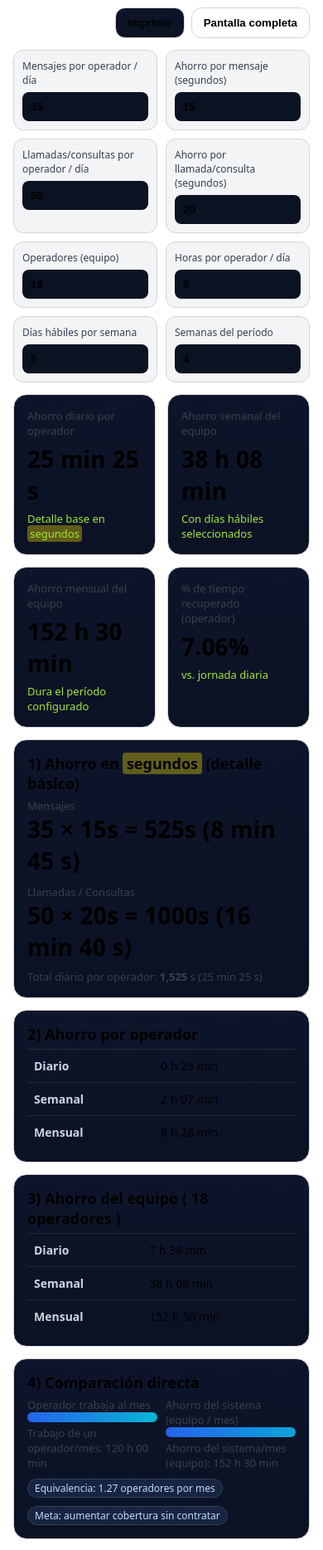
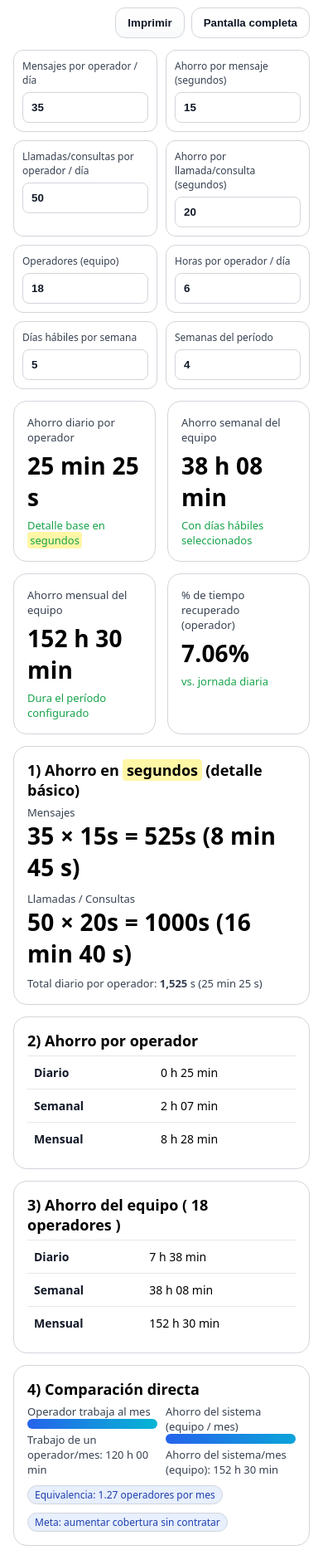
Before and after one commit to UserTestCC/Tiempos, a plain HTML site: page index.html in a window 390 px wide. Shown: the part 91-1959 px from the top of the page at 83% size. Drawn offline with Linux system fonts and the light colour scheme.

Commit message:
Update index.html

```diff
--- a/index.html
+++ b/index.html
@@ -4,91 +4,124 @@
 <meta charset="utf-8" />
 <meta name="viewport" content="width=device-width, initial-scale=1" />
 <title>Impacto del Nuevo Sistema – Ahorro de Tiempo</title>
-<meta name="color-scheme" content="light dark">
+<meta name="color-scheme" content="light">
 <style>
-
-
-:root {
-  --bg:#ffffff;       /* fondo principal blanco */
-  --bg-soft:#f9fafb;  /* gris muy claro */
-  --card:#f3f4f6;     /* tarjetas claras */
-  --ink:#000000;      /* texto principal en negro */
-  --muted:#374151;    /* gris oscuro para texto secundario */
-  --line:#d1d5db;     /* bordes claros */
-  --accent:#2563eb;   /* azul fuerte */
-  --accent2:#06b6d4;  /* cian */
-  --ok:#16a34a;       /* verde */
-  --warn:#d97706;     /* ámbar */
-  --danger:#dc2626;   /* rojo */
-  --ring:rgba(37,99,235,.35); /* azul translúcido */
+/* ===== Paleta (modo claro) ===== */
+:root{
+  --bg:#ffffff;        /* fondo principal */
+  --bg-soft:#f9fafb;   /* gris muy claro */
+  --card:#ffffff;      /* tarjetas */
+  --ink:#000000;       /* texto principal */
+  --muted:#374151;     /* texto secundario */
+  --line:#d1d5db;      /* bordes */
+  --accent:#2563eb;    /* azul */
+  --accent2:#06b6d4;   /* cian */
+  --ok:#16a34a;        /* verde */
+  --warn:#d97706;      /* ámbar */
+  --danger:#dc2626;    /* rojo */
+  --ring:rgba(37,99,235,.25);
 }
-
 
 *{box-sizing:border-box}
 html,body{height:100%}
 
-
-  body {
+/* ===== Base ===== */
+body{
   margin:0;
-  background:#ffffff;   /* fondo blanco */
-  color:var(--ink);     /* texto negro */
+  background:var(--bg);
+  color:var(--ink);
   font-family: ui-sans-serif,system-ui,-apple-system,Segoe UI,Roboto,Ubuntu,Cantarell,"Noto Sans",sans-serif;
 }
-  .wrap{max-width:1200px; margin:28px auto; padding:0 16px 80px}
-  header{display:flex; flex-wrap:wrap; align-items:center; gap:12px; margin-bottom:14px}
-  h1{margin:0; font-size:clamp(22px,3.6vw,36px); font-weight:800; letter-spacing:.2px; display:flex; align-items:center; gap:10px}
-  .dot{width:12px; height:12px; border-radius:999px; background:linear-gradient(135deg,var(--accent),var(--accent2)); box-shadow:0 0 22px var(--ring)}
+
+.wrap{max-width:1200px;margin:28px auto;padding:0 16px 80px}
+header{display:flex;flex-wrap:wrap;align-items:center;gap:12px;margin-bottom:14px}
+h1{margin:0;font-size:clamp(22px,3.6vw,36px);font-weight:800;letter-spacing:.2px;display:flex;align-items:center;gap:10px}
+.dot{width:12px;height:12px;border-radius:999px;background:linear-gradient(135deg,var(--accent),var(--accent2))}
 .muted{color:var(--muted)}
-  .toolbar{margin-left:auto; display:flex; gap:8px}
+.toolbar{margin-left:auto;display:flex;gap:8px}
+
+/* ===== Botones ===== */
 .btn{
-    cursor:pointer; border:1px solid var(--line); background:linear-gradient(180deg,#0e152b,#0b1222);
-    color:var(--ink); padding:10px 14px; border-radius:12px; font-weight:700; transition:.15s ease; box-shadow:0 0 0 0 var(--ring)
+  cursor:pointer;
+  border:1px solid var(--line);
+  background:linear-gradient(180deg,#ffffff,#f9fafb);
+  color:#111827;
+  padding:10px 14px;
+  border-radius:12px;
+  font-weight:700;
+  transition:.15s ease;
+  box-shadow:0 0 0 0 var(--ring);
 }
-  .btn:hover{border-color:#334155; transform:translateY(-1px)}
+.btn:hover{border-color:#94a3b8;transform:translateY(-1px)}
 .btn.ghost{background:transparent}
-  .grid{display:grid; grid-template-columns:repeat(12,1fr); gap:14px}
+
+/* ===== Grid / Cards ===== */
+.grid{display:grid;grid-template-columns:repeat(12,1fr);gap:14px}
 .card{
-    grid-column:span 6; background:linear-gradient(180deg,#0e152b,#0b1224);
-    border:1px solid var(--line); border-radius:16px; padding:16px; position:relative; min-height:120px
+  grid-column:span 6;
+  background:var(--card);
+  border:1px solid var(--line);
+  border-radius:16px;
+  padding:16px;
+  position:relative;
+  min-height:120px;
 }
-  .card.kpi{grid-column:span 3; display:flex; flex-direction:column; gap:6px}
+.card.kpi{grid-column:span 3;display:flex;flex-direction:column;gap:6px}
 .card.wide{grid-column:1/-1}
-  .card h3{margin:0 0 6px; font-size:18px}
-  .pill{font-size:12px; border:1px solid #334155; border-radius:999px; padding:2px 8px; background:rgba(96,165,250,.12); color:#bfdbfe}
-  .k{font-size:13px; color:var(--muted)}
-  .v{font-size:28px; font-weight:800; letter-spacing:.2px}
-  .sub{font-size:13px; color:#a3e635}
-  .row{display:flex; gap:10px; flex-wrap:wrap}
-  .hl{background:rgba(255,230,0,.35); padding:.05em .25em; border-radius:4px}
-  /* Inputs */
-  .controls{grid-column:1/-1; display:grid; grid-template-columns:repeat(8,1fr); gap:10px}
-  .field{display:flex; flex-direction:column; gap:6px; border:1px solid var(--line); background:var(--card); border-radius:12px; padding:10px}
-  .field label{font-size:12px; color:var(--muted)}
+.card h3{margin:0 0 6px;font-size:18px;color:var(--ink)}
+
+/* Pills y textos */
+.pill{
+  font-size:12px;
+  border:1px solid var(--line);
+  border-radius:999px;
+  padding:2px 8px;
+  background:rgba(37,99,235,.10);
+  color:#1e40af;
+}
+.k{font-size:13px;color:var(--muted)}
+.v{font-size:28px;font-weight:800;letter-spacing:.2px}
+.sub{font-size:13px;color:#16a34a}
+.row{display:flex;gap:10px;flex-wrap:wrap}
+.hl{background:rgba(255,230,0,.35);padding:.05em .25em;border-radius:4px}
+
+/* ===== Controles / Inputs ===== */
+.controls{grid-column:1/-1;display:grid;grid-template-columns:repeat(8,1fr);gap:10px}
+.field{
+  display:flex;flex-direction:column;gap:6px;
+  border:1px solid var(--line);background:var(--card);border-radius:12px;padding:10px;
+}
+.field label{font-size:12px;color:var(--muted)}
 .field input{
-    width:100%; border:0; outline:none; background:#0b1222; color:var(--ink);
-    border-radius:8px; padding:10px; font-weight:700
+  width:100%;outline:none;background:#ffffff;color:#111827;
+  border:1px solid var(--line);border-radius:8px;padding:10px;font-weight:700;
 }
 .field input[type=number]{appearance:textfield}
-  .field:focus-within{box-shadow:0 0 0 4px var(--ring); border-color:#334155}
-  /* Tabla resumen */
-  table{width:100%; border-collapse:collapse; font-size:14px}
-  th,td{border-top:1px solid #1f2a3c; padding:10px 8px; text-align:left}
-  th{color:#cbd5e1; font-weight:700}
-  /* Mini chart */
-  .bar{height:12px; background:#1f2937; border-radius:6px; overflow:hidden}
-  .bar > i{display:block; height:100%; background:linear-gradient(90deg,var(--accent),var(--accent2))}
-  /* SVG chart container */
-  .chart{width:100%; height:220px}
-  .note{font-size:12px; color:var(--muted)}
-  footer{margin-top:22px; color:var(--muted); text-align:center}
+.field:focus-within{box-shadow:0 0 0 4px var(--ring);border-color:#94a3b8}
+
+/* ===== Tablas ===== */
+table{width:100%;border-collapse:collapse;font-size:14px}
+th,td{border-top:1px solid #e5e7eb;padding:10px 8px;text-align:left}
+th{color:#111827;font-weight:700}
+
+/* ===== Barras / Chart ===== */
+.bar{height:12px;background:#e5e7eb;border-radius:6px;overflow:hidden}
+.bar>i{display:block;height:100%;background:linear-gradient(90deg,var(--accent),var(--accent2))}
+.chart{width:100%;height:220px}
+.note{font-size:12px;color:var(--muted)}
+footer{margin-top:22px;color:var(--muted);text-align:center}
+
+/* ===== Responsive ===== */
 @media (max-width:900px){
   .card{grid-column:span 12}
   .card.kpi{grid-column:span 6}
   .controls{grid-template-columns:repeat(2,1fr)}
 }
+
+/* ===== Print ===== */
 @media print{
-    body{background:#fff; color:#000}
-    .card, .field{border-color:#ddd; background:#fff}
+  body{background:#fff;color:#000}
+  .card,.field{border-color:#ddd;background:#fff}
   .toolbar{display:none}
 }
 </style>
@@ -96,7 +129,7 @@
 <body>
   <div class="wrap">
     <header>
-      <h1>  Impacto del Nuevo Sistema – Ahorro de Tiempo</h1>
+      <h1>Impacto del Nuevo Sistema – Ahorro de Tiempo</h1>
       <div class="toolbar">
         <button class="btn" onclick="window.print()">Imprimir</button>
         <button class="btn ghost" id="fsBtn" title="Pantalla completa">Pantalla completa</button>
@@ -105,38 +138,14 @@
 
     <!-- Parámetros (editables) -->
     <section class="grid controls" id="controls">
-      <div class="field">
-        <label>Mensajes por operador / día</label>
-        <input id="msgs" type="number" min="0" value="35">
-      </div>
-      <div class="field">
-        <label>Ahorro por mensaje (segundos)</label>
-        <input id="msgSave" type="number" min="0" value="15">
-      </div>
-      <div class="field">
-        <label>Llamadas/consultas por operador / día</label>
-        <input id="calls" type="number" min="0" value="50">
-      </div>
-      <div class="field">
-        <label>Ahorro por llamada/consulta (segundos)</label>
-        <input id="callSave" type="number" min="0" value="20">
-      </div>
-      <div class="field">
-        <label>Operadores (equipo)</label>
-        <input id="ops" type="number" min="1" value="18">
-      </div>
-      <div class="field">
-        <label>Horas por operador / día</label>
-        <input id="hoursDay" type="number" min="1" value="6">
-      </div>
-      <div class="field">
-        <label>Días hábiles por semana</label>
-        <input id="daysWeek" type="number" min="1" max="7" value="5">
-      </div>
-      <div class="field">
-        <label>Semanas del período</label>
-        <input id="weeks" type="number" min="1" value="4">
-      </div>
+      <div class="field"><label>Mensajes por operador / día</label><input id="msgs" type="number" min="0" value="35"></div>
+      <div class="field"><label>Ahorro por mensaje (segundos)</label><input id="msgSave" type="number" min="0" value="15"></div>
+      <div class="field"><label>Llamadas/consultas por operador / día</label><input id="calls" type="number" min="0" value="50"></div>
+      <div class="field"><label>Ahorro por llamada/consulta (segundos)</label><input id="callSave" type="number" min="0" value="20"></div>
+      <div class="field"><label>Operadores (equipo)</label><input id="ops" type="number" min="1" value="18"></div>
+      <div class="field"><label>Horas por operador / día</label><input id="hoursDay" type="number" min="1" value="6"></div>
+      <div class="field"><label>Días hábiles por semana</label><input id="daysWeek" type="number" min="1" max="7" value="5"></div>
+      <div class="field"><label>Semanas del período</label><input id="weeks" type="number" min="1" value="4"></div>
     </section>
 
     <!-- KPIs -->
@@ -168,14 +177,8 @@
       <article class="card">
         <h3>1) Ahorro en <span class="hl">segundos</span> (detalle básico)</h3>
         <div class="row">
-          <div>
-            <div class="k">Mensajes</div>
-            <div id="msgLine" class="v">—</div>
-          </div>
-          <div>
-            <div class="k">Llamadas / Consultas</div>
-            <div id="callLine" class="v">—</div>
-          </div>
+          <div><div class="k">Mensajes</div><div id="msgLine" class="v">—</div></div>
+          <div><div class="k">Llamadas / Consultas</div><div id="callLine" class="v">—</div></div>
         </div>
         <div class="k" style="margin-top:8px">Total diario por operador: <b id="opTotalSec">—</b> s (<span id="opTotalTime">—</span>)</div>
       </article>
@@ -203,16 +206,12 @@
         <div class="row" style="align-items:center">
           <div style="flex:1">
             <div class="k">Operador trabaja al mes</div>
-            <div class="bar" title="120 h por defecto">
-              <i id="barWork" style="width:100%"></i>
-            </div>
+            <div class="bar" title="120 h por defecto"><i id="barWork" style="width:100%"></i></div>
             <div class="k" id="workLabel" style="margin-top:4px">—</div>
           </div>
           <div style="flex:1">
             <div class="k">Ahorro del sistema (equipo / mes)</div>
-            <div class="bar">
-              <i id="barSave" style="width:0%"></i>
-            </div>
+            <div class="bar"><i id="barSave" style="width:0%"></i></div>
             <div class="k" id="saveLabel" style="margin-top:4px">—</div>
           </div>
         </div>
@@ -225,16 +224,14 @@
       <article class="card wide">
         <h3>5) Visual comparativa</h3>
         <svg class="chart" viewBox="0 0 600 220" id="svgChart" role="img" aria-label="Comparación horas">
-          <!-- Ejes -->
-          <line x1="60" y1="180" x2="560" y2="180" stroke="#334155" stroke-width="2"/>
-          <!-- Barras dinámicas -->
+          <line x1="60" y1="180" x2="560" y2="180" stroke="#94a3b8" stroke-width="2"/>
         </svg>
         <div class="note">Comparación de horas: <span id="noteBars">—</span></div>
       </article>
     </section>
 
     <footer class="note">
-      © 2025 —  Fernando Fierro • Plantilla HTML local (sin librerías) • Tip: presiona <kbd>Ctrl/Cmd + P</kbd> para imprimir en PDF.
+      © 2025 — Fernando Fierro • Plantilla HTML local (sin librerías) • Tip: presiona <kbd>Ctrl/Cmd + P</kbd> para imprimir en PDF.
     </footer>
   </div>
 
@@ -255,16 +252,11 @@
   return `${hh} h ${String(mm).padStart(2,"0")} min`;
 };
 
-  // Inputs
 const el = {
-    msgs: $('#msgs'),
-    msgSave: $('#msgSave'),
-    calls: $('#calls'),
-    callSave: $('#callSave'),
-    ops: $('#ops'),
-    hoursDay: $('#hoursDay'),
-    daysWeek: $('#daysWeek'),
-    weeks: $('#weeks')
+  msgs: $('#msgs'), msgSave: $('#msgSave'),
+  calls: $('#calls'), callSave: $('#callSave'),
+  ops: $('#ops'), hoursDay: $('#hoursDay'),
+  daysWeek: $('#daysWeek'), weeks: $('#weeks')
 };
 
 function recompute(){
@@ -278,9 +270,9 @@
   const weeks = Number(el.weeks.value||4);
 
   // Base en segundos por operador (diario)
-    const msgTotalS = msgs * msgSave;            // 35*15 = 525
-    const callTotalS = calls * callSave;         // 50*20 = 1000
-    const opDayS = msgTotalS + callTotalS;       // 1525 s
+  const msgTotalS = msgs * msgSave;
+  const callTotalS = calls * callSave;
+  const opDayS = msgTotalS + callTotalS;
   const opDayH = opDayS / 3600;
 
   // Proyecciones por operador
@@ -293,16 +285,16 @@
   const teamMonthH = teamDayH * daysWeek * weeks;
 
   // Trabajo de un operador por mes (según jornada)
-    const workOpMonthH = hoursDay * daysWeek * weeks; // 6*5*4 = 120 h
+  const workOpMonthH = hoursDay * daysWeek * weeks;
 
   // % recuperado (operador)
   const pct = (opDayH / hoursDay) * 100;
 
   // KPI
-    $('#kpiOpDay').textContent   = fmtHMS(opDayS);
-    $('#kpiTeamWeek').textContent= fmtHours(teamWeekH);
+  $('#kpiOpDay').textContent    = fmtHMS(opDayS);
+  $('#kpiTeamWeek').textContent = fmtHours(teamWeekH);
   $('#kpiTeamMonth').textContent= fmtHours(teamMonthH);
-    $('#kpiPct').textContent     = `${pct.toFixed(2)}%`;
+  $('#kpiPct').textContent      = `${pct.toFixed(2)}%`;
 
   // Detalle base
   $('#msgLine').textContent  = `${msgs} × ${msgSave}s = ${msgTotalS}s (${fmtHMS(msgTotalS)})`;
@@ -322,13 +314,12 @@
   $('#teamMonth').textContent = fmtHours(teamMonthH);
 
   // Barras equivalencia
-    const rel = Math.min(1, teamMonthH / workOpMonthH); // para el ancho visual
   $('#barWork').style.width = '100%';
   $('#barSave').style.width = `${(teamMonthH/workOpMonthH)*100}%`;
   $('#workLabel').textContent = `Trabajo de un operador/mes: ${fmtHours(workOpMonthH)}`;
   $('#saveLabel').textContent = `Ahorro del sistema/mes (equipo): ${fmtHours(teamMonthH)}`;
 
-    const eq = teamMonthH / workOpMonthH; // p. ej., 152/120 = 1.27
+  const eq = teamMonthH / workOpMonthH;
   $('#equiv').textContent = `Equivalencia: ${eq.toFixed(2)} operadores por mes`;
 
   // SVG barras (operador vs ahorro de equipo)
@@ -349,15 +340,15 @@
     r.setAttribute('rx','6'); r.setAttribute('fill',color);
     const t1 = document.createElementNS('http://www.w3.org/2000/svg','text');
     t1.setAttribute('x',x-20); t1.setAttribute('y',y+hBar-4);
-      t1.setAttribute('fill','#cbd5e1'); t1.setAttribute('font-size','12');
+    t1.setAttribute('fill','#111827'); t1.setAttribute('font-size','12');
     t1.textContent = label;
     const t2 = document.createElementNS('http://www.w3.org/2000/svg','text');
     t2.setAttribute('x',x+w+10); t2.setAttribute('y',y+hBar-4);
-      t2.setAttribute('fill','#e5e7eb'); t2.setAttribute('font-size','12');
+    t2.setAttribute('fill','#111827'); t2.setAttribute('font-size','12');
     t2.textContent = val;
     g.append(r,t1,t2); svg.append(g);
   };
-    rect(x0,yOp,  wOp,  '#334155', 'Operador', fmtHours(workOpMonthH));
+  rect(x0,yOp,  wOp,  '#94a3b8', 'Operador', fmtHours(workOpMonthH));
   rect(x0,yTeam,wSave,'url(#grad1)', 'Ahorro equipo', fmtHours(teamMonthH));
 
   // gradiente defs (una sola vez)
@@ -367,7 +358,7 @@
     grad.setAttribute('id','grad1');
     grad.setAttribute('x1','0'); grad.setAttribute('x2','1'); grad.setAttribute('y1','0'); grad.setAttribute('y2','0');
     const s1=document.createElementNS('http://www.w3.org/2000/svg','stop'); s1.setAttribute('offset','0%');  s1.setAttribute('stop-color', '#60a5fa');
-      const s2=document.createElementNS('http://www.w3.org/2000/svg','stop'); s2.setAttribute('offset','100%'); s2.setAttribute('stop-color','#22d3ee');
+    const s2=document.createElementNS('http://www.w3.org/2000/svg','stop'); s2.setAttribute('offset','100%'); s2.setAttribute('stop-color','#06b6d4');
     grad.append(s1,s2); defs.append(grad); svg.prepend(defs);
   }
 
```
Lines whose indentation alone changed are shown as unchanged.
